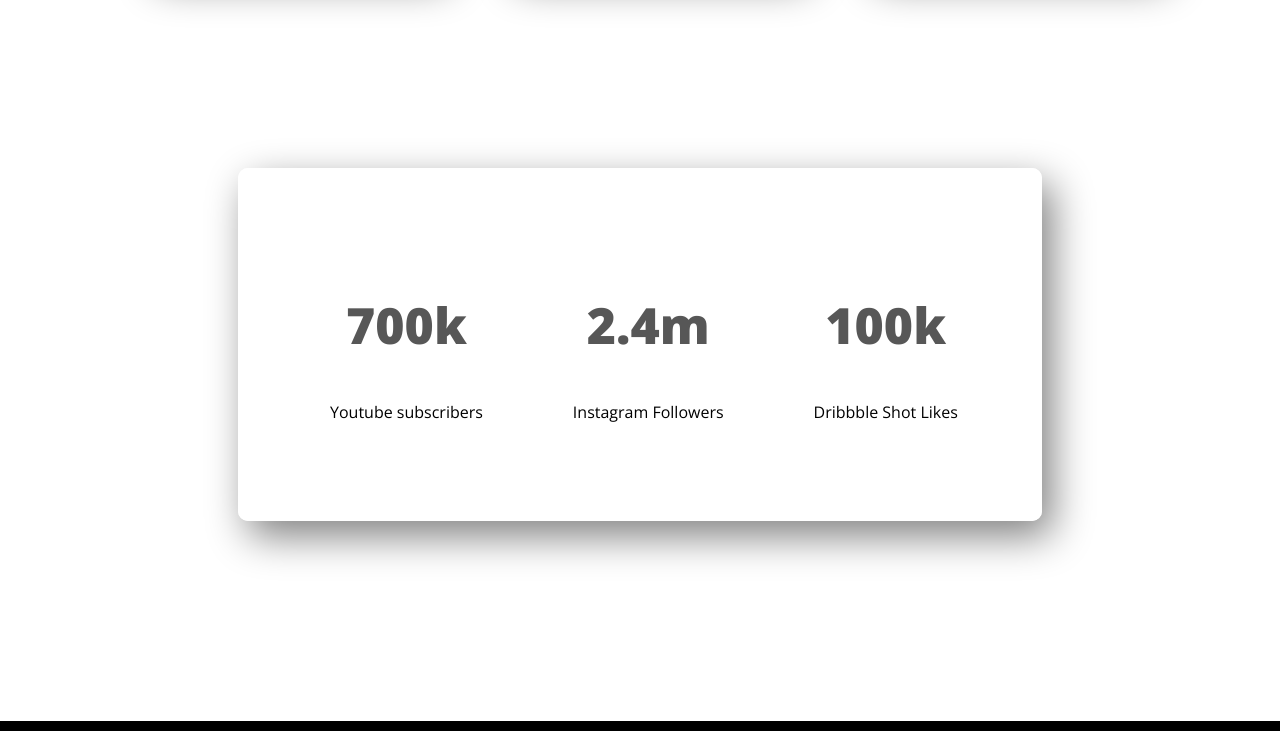
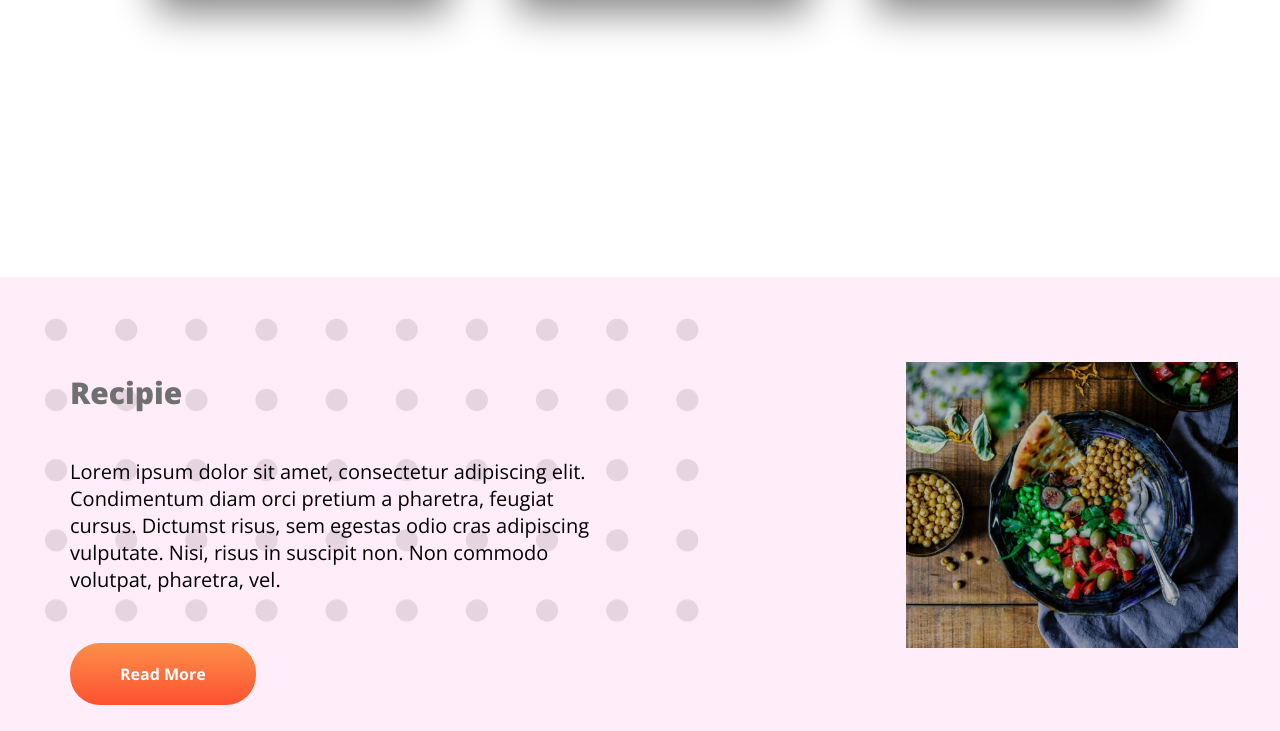
Before and after one commit to SAJNIN123/food-network, a plain HTML site: page index.html in a window 1280 px wide. Shown: the part 2069-2800 px from the top of the page. Drawn offline with nearby package versions, Linux system fonts and the light colour scheme.

Commit message:
recipie added

```diff
--- a/css/style.css
+++ b/css/style.css
@@ -12,6 +12,11 @@ h2{
     color: rgb(112,112,112);
 }
 
+h3{
+    font-size: 30px;
+    font-weight: 800;
+}
+
 body{
     font-family: 'Open Sans', sans-serif;
    margin: 0;
@@ -24,12 +29,12 @@ body{
 h4{
     color: rgb(194,194,194);
     font-size: 20px;
-    padding-bottom: 5px;
+    padding-bottom: 15px;
 }
 
 .half_part{
     width: 50%;
-    padding-left: 30px;
+    padding-left: 40px;
 
 }
 
@@ -131,6 +136,39 @@ h4{
 
 /* Recipie Part Css End */
 
+
+.recipie_part_1{
+    background-image: url(../images/shapes/Frame\ 59.jpg);
+    background-repeat: no-repeat;
+}
+
+.recipie_img_1{
+    width: 40%;
+    padding-left: 100px;
+    padding-top: 75px;
+
+}
+
+.recipie_middle_1{
+   width: 10%;
+}
+
+.recipie_img_1 img{
+    width: 80%;
+
+}
+
+.recipie_item_1{
+    width: 50%;
+    padding: 70px;
+
+}
+
+.recipie_item_1 p{
+    font-size: 20px;
+    padding:20px 0 50px 0;
+}
+
 /* Counter Part Start */
 
 .counter_up{
--- a/index.html
+++ b/index.html
@@ -79,7 +79,7 @@
                     </p>
                 </div>
                 <div class="recipie_img">
-                    <img src="images/food/Project Cover.jpg" alt="">
+                    <img src="images/food/Project Cover1.jpg" alt="">
                     <h3>Recipie Tittle</h3>
                     <p>
                         Lorem ipsum dolor sit amet,
@@ -89,7 +89,7 @@
                     </p>
                 </div>
                 <div class="recipie_img">
-                    <img src="images/food/Project Cover.jpg" alt="">
+                    <img src="images/food/Project Cover.png" alt="">
                     <h3>Recipie Tittle</h3>
                     <p>
                         Lorem ipsum dolor sit amet,
@@ -100,7 +100,32 @@
                 </div>
              </div>
         </section>
-    <!-- Recipie Part End -->
+    <!--My Recipie Part End -->
+
+    <!-- Recipie item Start -->
+
+    <section class="recipie_part_1">
+        <div class="container">
+            <div class="recipie_item_1">
+                <h2>Recipie</h2>
+                <p>
+                    Lorem ipsum dolor sit amet, consectetur adipiscing
+                    elit. Condimentum diam orci pretium a pharetra,
+                    feugiat cursus. Dictumst risus, sem egestas odio cras
+                    adipiscing vulputate. Nisi, risus in suscipit non. Non
+                    commodo volutpat, pharetra, vel.
+                </p>
+                <a class="link_btn" target="_blank" href="https://www.linkedin.com/in/sajnin-alam-ab56151ba/">Read More</a>
+            </div>
+            <div class="recipie_middle_1"></div>
+            <div class="recipie_img_1">
+                <img src="images/food/Project Cover8.png" alt="">
+            </div>
+        </div>
+    </section>
+
+
+    <!-- Recipie item Start -->
 
     <!-- Counter Up Css Start -->
 
```
